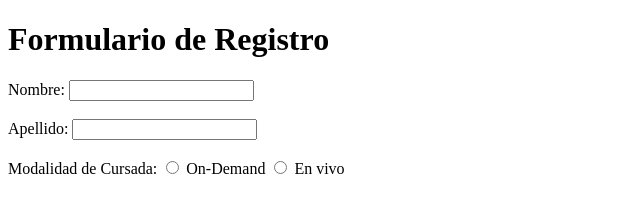
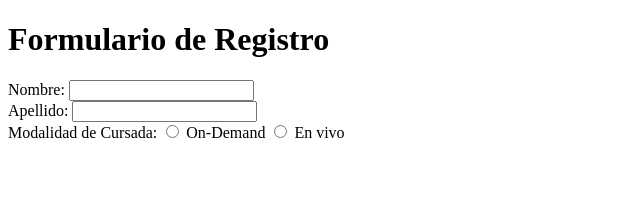
Before and after one commit to ArielCampos30/entrega-1, a plain HTML site: page formulario.html in a window 1280 px wide. Shown: the whole page, without its empty margins (0-640 px from the left). Drawn offline with Linux system fonts and the light colour scheme.

Commit message:
agregue div

```diff
--- a/formulario.html
+++ b/formulario.html
@@ -7,20 +7,21 @@
 </head>
 <body>
     <h1>Formulario de Registro</h1>
+    <div>
         <label for="nombre">Nombre:</label>
             <input type="text" id="nombre">
-        <br>
-        <br>
+    </div>
+    <div>
         <label for="apellido">Apellido:</label>
             <input type="text" id="apellido">
-        <br>
-        <br>
+    </div>
+    <div>
         <label for="nombre">Modalidad de Cursada:</label>
             <input type="radio" id="on-demand">
             <label for="on-demand">On-Demand</label>
 
             <input type="radio" id="vivo">
             <label for="vivo">En vivo</label>
-
+    </div>
 </body>
 </html>
```
Lines whose indentation alone changed are shown as unchanged.
